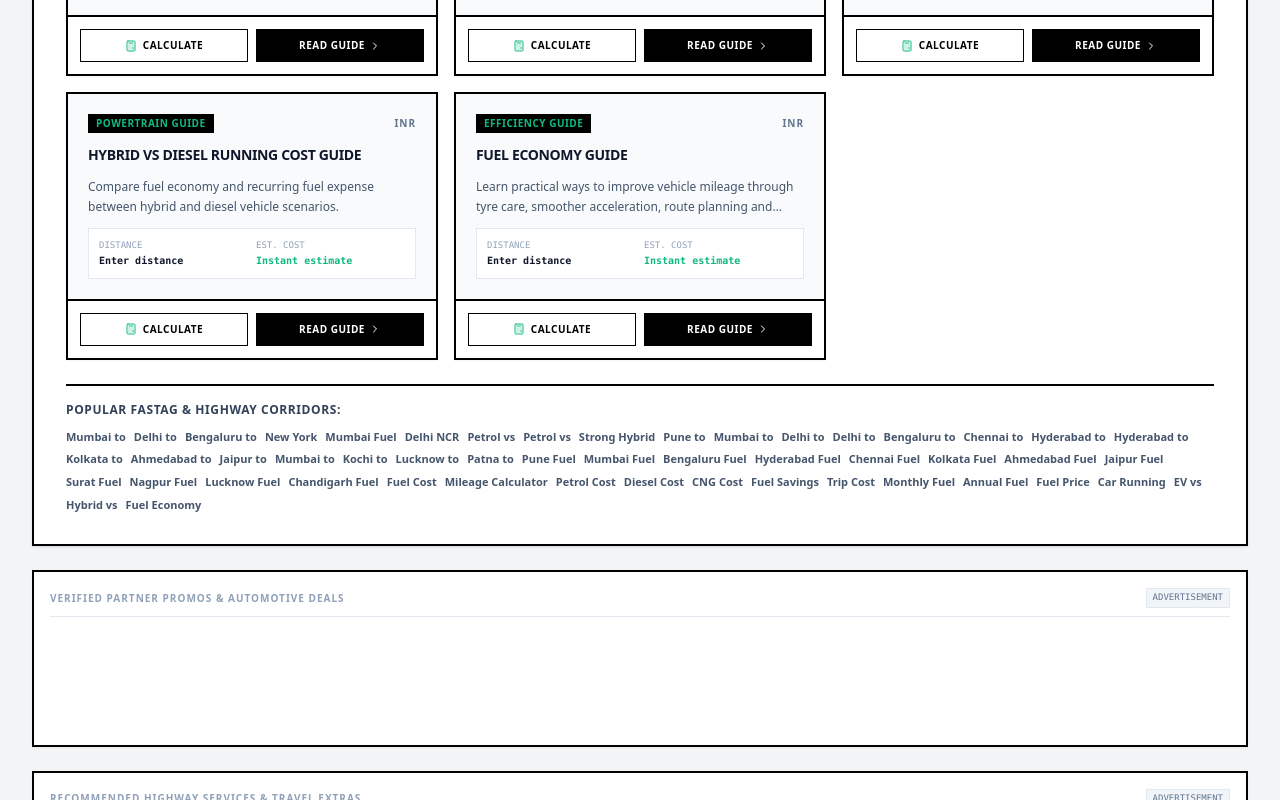
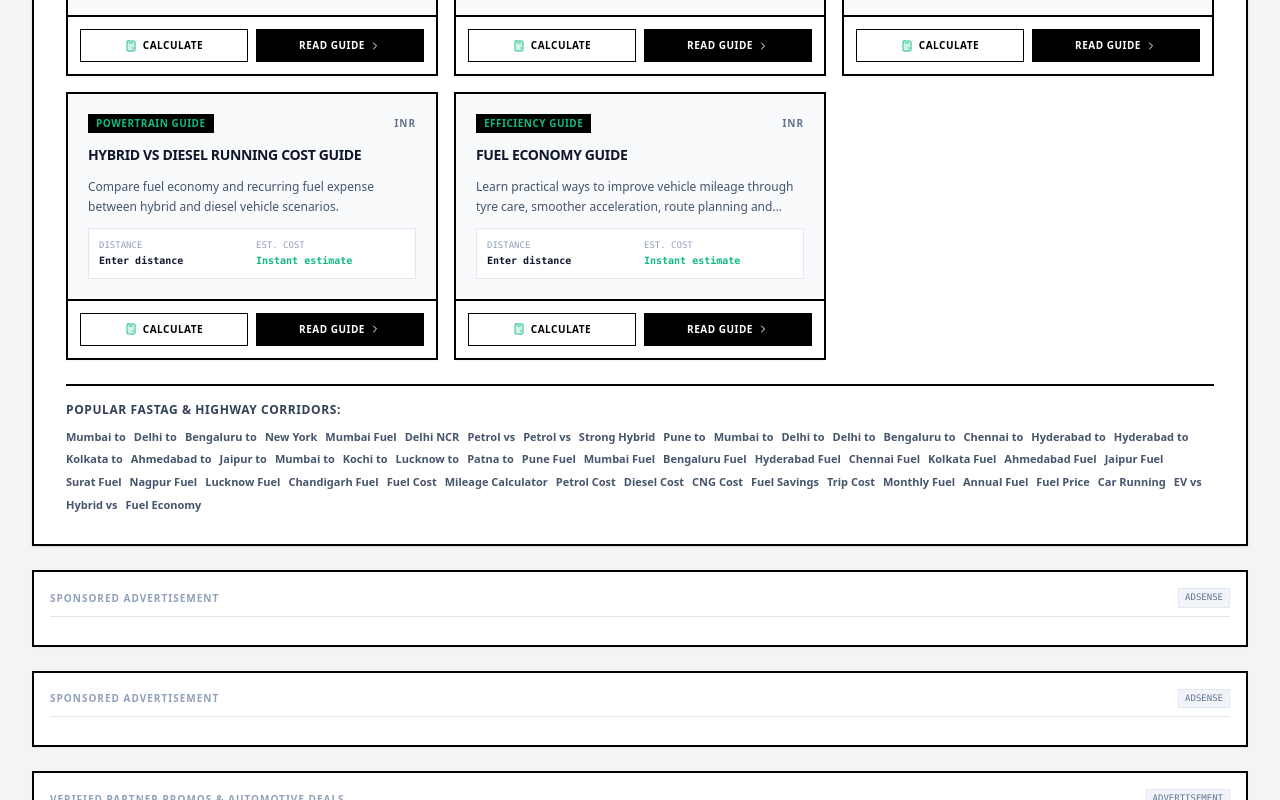
Before and after one commit to patilakshxuv-ai/FUEL-A-, a React (Vite) app: page / in a window 1280 px wide. Shown: the part 11200-12000 px from the top of the page. Built offline with nearby package versions, Linux system fonts and the light colour scheme; no server answers.

Commit message:
Add responsive Google AdSense units

```diff
--- a/src/App.tsx
+++ b/src/App.tsx
@@ -623,6 +623,20 @@ export default function App() {
               onLoadIntoCalculator={handleLoadSeoIntoCalculator}
             />
 
+            <GoogleAdSenseUnit
+              adSlot="9023760691"
+              adFormat="fluid"
+              adLayoutKey="-f8-12-44-fb+1ey"
+              fluid
+            />
+
+            <GoogleAdSenseUnit
+              adSlot="4341234130"
+              adFormat="auto"
+              fullWidthResponsive
+              fluid
+            />
+
             {/* AdKeeper Sponsored Unit 2076075 */}
             <AdKeeperWidget widgetId="2076075" title="Verified Partner Promos & Automotive Deals" />
 
--- a/src/components/GoogleAdSenseUnit.tsx
+++ b/src/components/GoogleAdSenseUnit.tsx
@@ -9,14 +9,18 @@ declare global {
 interface GoogleAdSenseUnitProps {
   adSlot?: string;
   adLayout?: string;
+  adLayoutKey?: string;
   adFormat?: string;
+  fullWidthResponsive?: boolean;
   fluid?: boolean;
 }
 
 export const GoogleAdSenseUnit: React.FC<GoogleAdSenseUnitProps> = ({
   adSlot = '2458352341',
   adLayout,
+  adLayoutKey,
   adFormat,
+  fullWidthResponsive = false,
   fluid = false,
 }) => {
   const adRef = useRef<HTMLElement>(null);
@@ -54,7 +58,9 @@ export const GoogleAdSenseUnit: React.FC<GoogleAdSenseUnitProps> = ({
           data-ad-client="ca-pub-1968815211562572"
           data-ad-slot={adSlot}
           {...(adLayout ? { 'data-ad-layout': adLayout } : {})}
+          {...(adLayoutKey ? { 'data-ad-layout-key': adLayoutKey } : {})}
           {...(adFormat ? { 'data-ad-format': adFormat } : {})}
+          {...(fullWidthResponsive ? { 'data-full-width-responsive': 'true' } : {})}
         />
       </div>
     </div>
```
